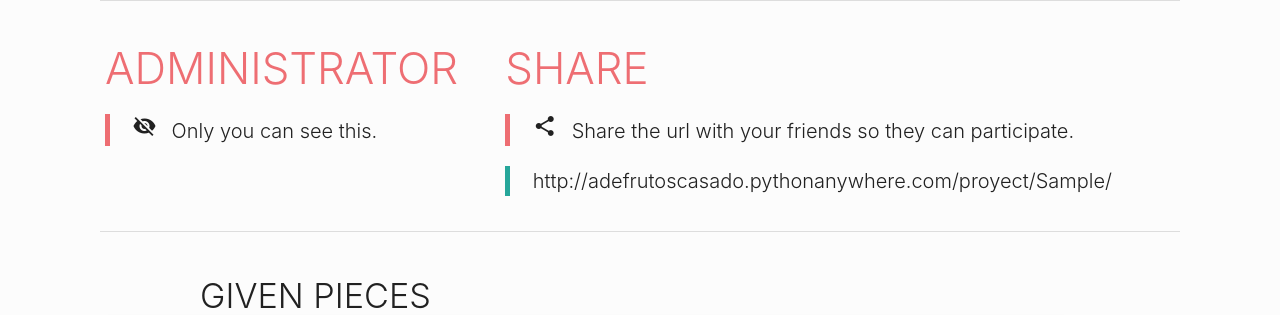
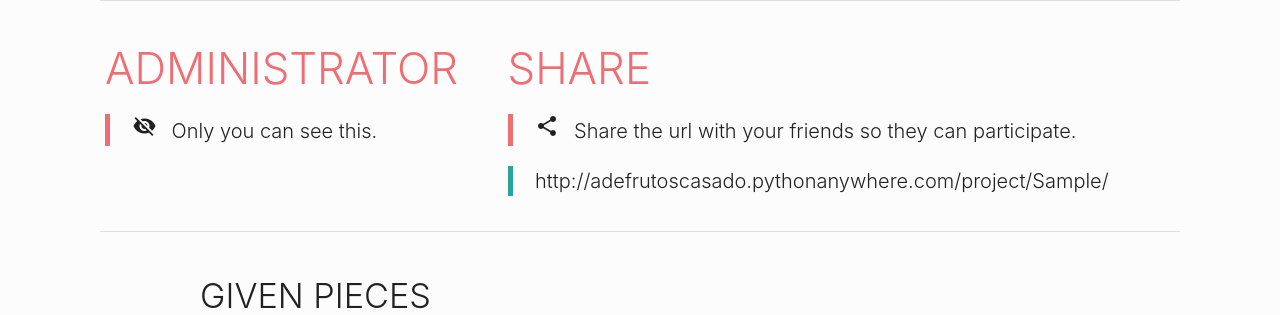
Before and after one commit to adefrutoscasado/MOSAICS, a Django app: template myproject/myapp/templates/admin.html in a window 1280 px wide. Shown: the part 622-937 px from the top of the page. Run offline with Django 3.2, Linux system fonts and the light colour scheme; the template is opened without the code that fills it: values that come from a table or form of the project are taken from there, others are empty; tables that the repository leaves empty hold one stand-in row (values such as "Sample post"); grey boxes marked "Sample" are stand-in pictures; some libraries are stand-ins or nearby versions.

Commit message:
proyect->project

```diff
--- a/myproject/myapp/templates/admin.html
+++ b/myproject/myapp/templates/admin.html
@@ -14,7 +14,7 @@
 
   <nav class="nav-wrapper">
     <div class="nav-wrapper">
-      <a href="/proyect/list/" class="brand-logo" style="padding-left: 20px;">MOSAICS</a>
+      <a href="/project/list/" class="brand-logo" style="padding-left: 20px;">MOSAICS</a>
       <ul id="nav-mobile" class="right hide-on-med-and-down">
         <li><a href="#givenpieces" class="scrolltogivenpieces">Given pieces</a></li>
         <li><a href="#submitedpieces" class="scrolltosubmitedpieces">Submited pieces</a></li>
@@ -262,7 +262,7 @@
       <i class="material-icons" style="padding-right: 15px;padding-top: 0px;">share</i><span style="font-size: 20px;font-weight: 300;">Share the url with your friends so they can participate.</span>
     </blockquote>
     <blockquote style="border-left: 5px solid #26a69a;">
-    <span style="font-size: 20px;font-weight: 300;">http://adefrutoscasado.pythonanywhere.com/proyect/{{document.identifier}}/</span>
+    <span style="font-size: 20px;font-weight: 300;">http://adefrutoscasado.pythonanywhere.com/project/{{document.identifier}}/</span>
     </blockquote>
     </div>
 </td>
--- a/myproject/myapp/templates/collaborator.html
+++ b/myproject/myapp/templates/collaborator.html
@@ -18,7 +18,7 @@
 
   <nav class="nav-wrapper">
     <div class="nav-wrapper">
-      <a href="/proyect/list/" class="brand-logo" style="padding-left: 20px;">MOSAICS</a>
+      <a href="/project/list/" class="brand-logo" style="padding-left: 20px;">MOSAICS</a>
       <ul id="nav-mobile" class="right hide-on-med-and-down">
       </ul>
     </div>
@@ -241,7 +241,7 @@
       <i class="material-icons" style="padding-right: 15px;padding-top: 0px;">share</i><span style="font-size: 20px;font-weight: 300;">Share the url with your friends so they can participate.</span>
     </blockquote>
     <blockquote style="border-left: 5px solid #26a69a;">
-    <span style="font-size: 20px;font-weight: 300;">http://adefrutoscasado.pythonanywhere.com/proyect/{{ document.identifier }}/</span>
+    <span style="font-size: 20px;font-weight: 300;">http://adefrutoscasado.pythonanywhere.com/project/{{ document.identifier }}/</span>
     </blockquote>
     </div>
 </td>
--- a/myproject/myapp/templates/conf.html
+++ b/myproject/myapp/templates/conf.html
@@ -11,7 +11,7 @@
 
 	  <nav class="nav-wrapper">
     <div class="nav-wrapper">
-      <a href="/proyect/list/" class="brand-logo" style="padding-left: 20px;">MOSAICS</a>
+      <a href="/project/list/" class="brand-logo" style="padding-left: 20px;">MOSAICS</a>
       <ul id="nav-mobile" class="right hide-on-med-and-down">
       </ul>
     </div>
--- a/myproject/myapp/templates/infomessage.html
+++ b/myproject/myapp/templates/infomessage.html
@@ -14,7 +14,7 @@
 
   <nav class="nav-wrapper">
     <div class="nav-wrapper">
-      <a href="/proyect/list/" class="brand-logo" style="padding-left: 20px;">MOSAICS</a>
+      <a href="/project/list/" class="brand-logo" style="padding-left: 20px;">MOSAICS</a>
       <ul id="nav-mobile" class="right hide-on-med-and-down">
       </ul>
     </div>
--- a/myproject/myapp/templates/list.html
+++ b/myproject/myapp/templates/list.html
@@ -10,7 +10,7 @@
 
 	  <nav class="nav-wrapper">
     <div class="nav-wrapper">
-      <a href="/proyect/list/" class="brand-logo" style="padding-left: 20px;">MOSAICS</a>
+      <a href="/project/list/" class="brand-logo" style="padding-left: 20px;">MOSAICS</a>
       <ul id="nav-mobile" class="right hide-on-med-and-down">
       </ul>
     </div>
@@ -190,7 +190,7 @@ margin-left: 100px;
             <ul>
                 {% for document in documents %}
 		<li><a href="{{ document.docfile.url }}">{{ document.docfile.name }}</a></li>
-		<a href="/proyect/{{ document.identifier }}">{{ document.identifier }}</a>
+		<a href="/project/{{ document.identifier }}">{{ document.identifier }}</a>
                 {% endfor %}
             </ul>
         {% else %}
@@ -218,7 +218,7 @@ margin-left: 100px;
               <p><!--Text of the card--></p>
             </div>
             <div class="card-action">
-              <a href="/proyect/{{ document.identifier }}">Go</a>
+              <a href="/project/{{ document.identifier }}">Go</a>
             </div>
           </div>
         </div>
--- a/myproject/urls.py
+++ b/myproject/urls.py
@@ -10,6 +10,6 @@ from django.contrib import admin
 
 urlpatterns = [
     url(r'^admin/', include(admin.site.urls)),
-    url(r'^proyect/', include('myproject.myapp.urls')),
-    url(r'^$', RedirectView.as_view(url='/proyect/list/', permanent=True)),
+    url(r'^project/', include('myproject.myapp.urls')),
+    url(r'^$', RedirectView.as_view(url='/project/list/', permanent=True)),
 ] + static(settings.MEDIA_URL, document_root=settings.MEDIA_ROOT)
```
Also changed, not shown: myproject/myapp/urls.py (+1 -8 lines), myproject/myapp/views.py (+4 -4 lines).
